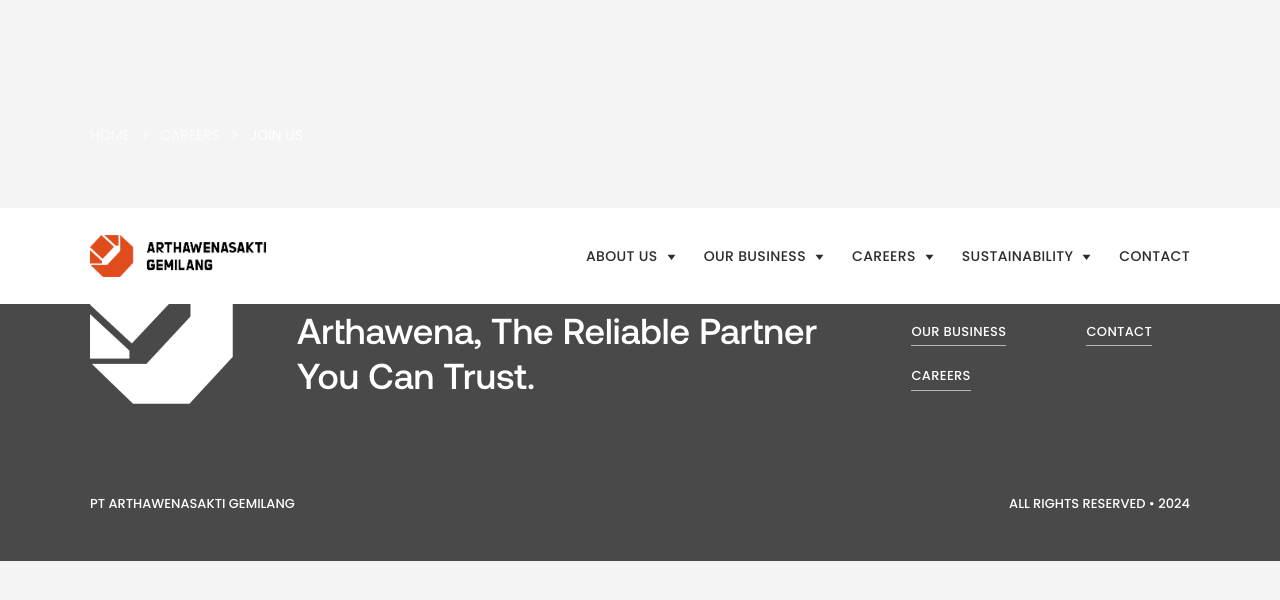
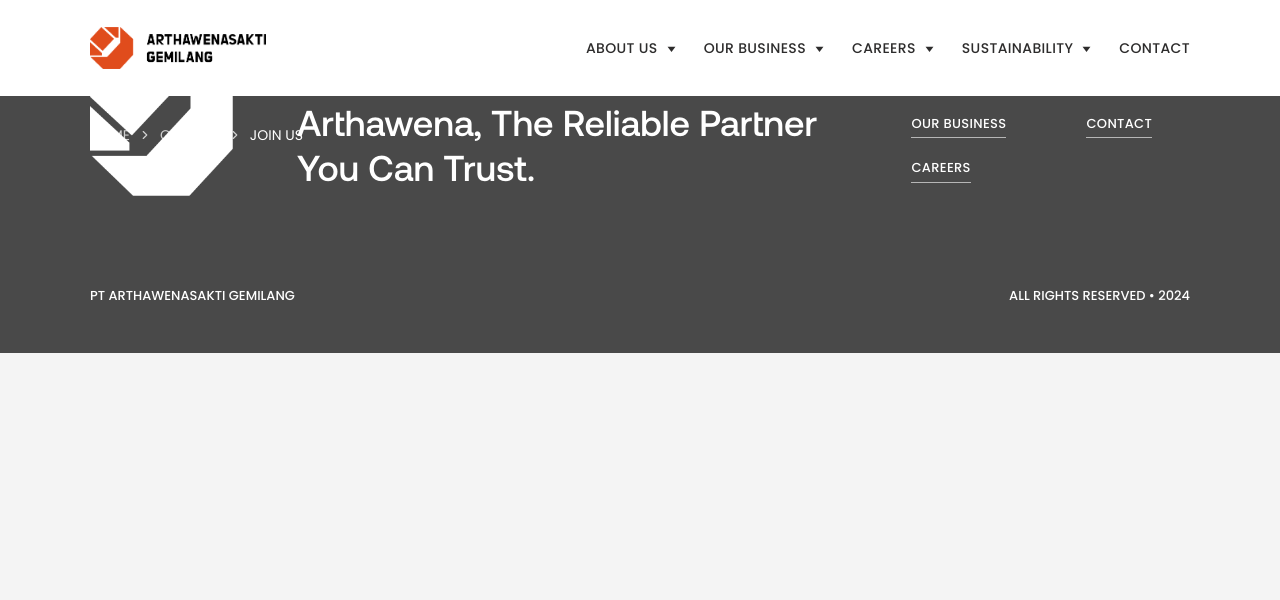
Before and after one commit to petaniweb-tech/arthawena, a Next.js app: page /careers/join-us in a window 1280 px wide. Shown: the top 600 px of the page. Built offline with nearby package versions, Linux system fonts and the light colour scheme.

Commit message:
fix: adjusted navbar and footer position

```diff
--- a/components/molecules/footer.tsx
+++ b/components/molecules/footer.tsx
@@ -8,7 +8,7 @@
 export default function Footer() {
   return (
     <>
-      <main className="bg-arsenic px-content-padding-sm lg:px-content-padding-lg 2xl:px-content-padding-2xl pt-12 lg:pt-14 pb-[60px] lg:pb-12 mt-52">
+      <main className="bg-arsenic px-content-padding-sm lg:px-content-padding-lg 2xl:px-content-padding-2xl pt-12 lg:pt-14 pb-[60px] lg:pb-12">
         {/* <-- === Footer Mobile Start === --> */}
         <section className="flex flex-col lg:hidden">
           <div className="block lg:hidden w-auto">
--- a/components/molecules/navbar.tsx
+++ b/components/molecules/navbar.tsx
@@ -71,7 +71,7 @@
   return (
     <>
       {/* <-- ==== Navbar Mobile Start ==== --> */}
-      <nav className="fixed w-full z-[100] block lg:hidden">
+      <nav className="fixed top-0 left-0 right-0 w-full z-[100] block lg:hidden">
         <div
           className={cn(
             "flex items-center justify-between w-full py-[22px] z-[90] px-content-padding-sm bg-white transition-all duration-200",
@@ -178,7 +178,7 @@
       {/* <-- ==== Navbar Desktop Start ==== --> */}
       <nav
         className={cn(
-          "hidden lg:flex fixed items-center justify-between z-[100] w-full py-[22px] bg-white px-content-padding-lg 2xl:px-content-padding-2xl transition-all duration-200",
+          "hidden lg:flex fixed top-0 left-0 right-0 items-center justify-between z-[100] w-full py-[22px] bg-white px-content-padding-lg 2xl:px-content-padding-2xl transition-all duration-200",
           scrolled ? "bg-opacity-70 backdrop-blur-md" : "bg-opacity-100"
         )}
       >
```
